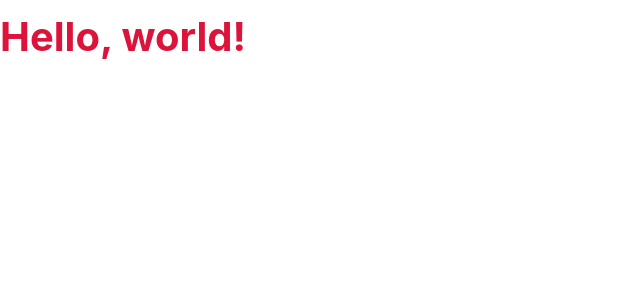
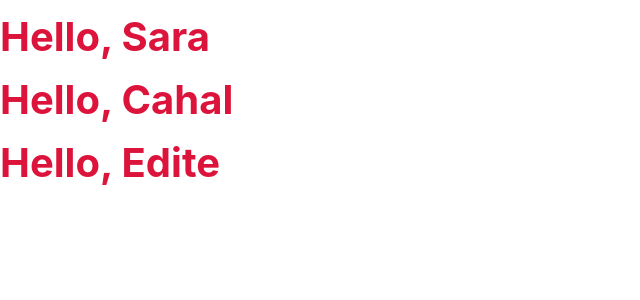
Before and after one commit to VasilHT/my-app, a React (Create React App) app: page / in a window 1280 px wide. Shown: the top 300 px of the page, without its empty margins (0-640 px from the left). Built offline with nearby package versions, Linux system fonts and the light colour scheme.

Commit message:
added Composing Components

```diff
--- a/src/App.js
+++ b/src/App.js
@@ -75,17 +75,30 @@ setInterval(tick, 1000);
 //Functions and Class Components
 
 function Welcome1(props){
-return <h1>Hello, {props.firstName}</h1>
+return <h1>Hello, {props.name}</h1>
 }
 
+const elementAB = <Welcome1 name="Sara" />;
+/*
 class Welcome extends React.Component{
   render(){
   return <h1>Hello, {this.props.firstName}</h1>
   }
 }
+*/
 
+function App(){
+  return (
+    <div>
+      <Welcome1 name="Sara" />
+      <Welcome1 name="Cahal" />
+      <Welcome1 name="Edite" />
+    </div>
+  );
+}
+/*
 function App() {
-  return <>{element12}</>;
+  return <>{elementAB}</>;
 }
-
+*/
 export default App;
```
